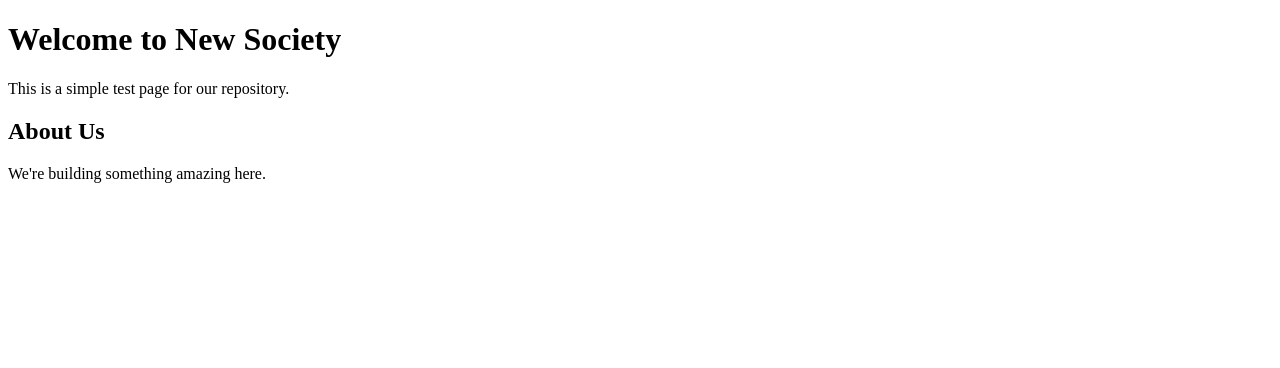
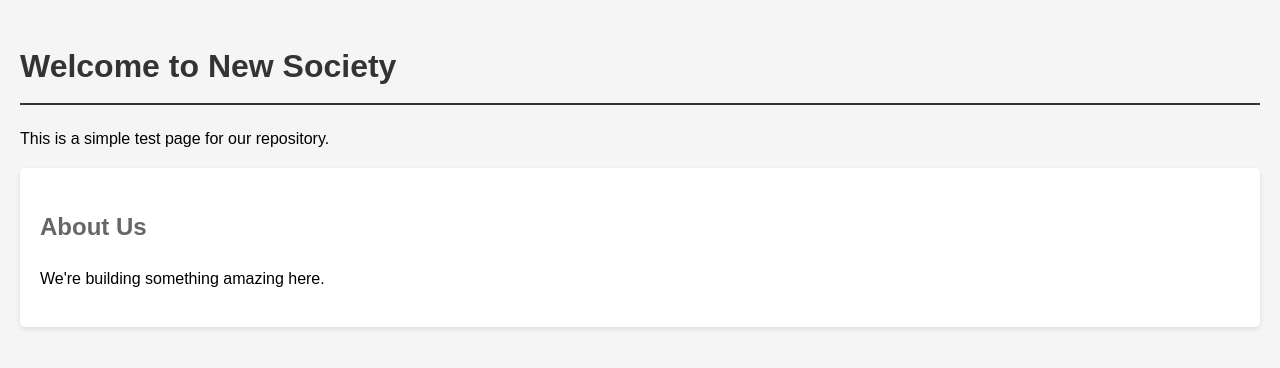
Before and after one commit to tripuae/new-society-test, a plain HTML site: page index.html in a window 1280 px wide. Drawn offline with Linux system fonts and the light colour scheme.

Commit message:
Add CSS styling

```diff
--- a/index.html
+++ b/index.html
@@ -4,6 +4,29 @@
     <meta charset="UTF-8">
     <meta name="viewport" content="width=device-width, initial-scale=1.0">
     <title>New Society Test</title>
+    <style>
+        body {
+            font-family: Arial, sans-serif;
+            line-height: 1.6;
+            margin: 0;
+            padding: 20px;
+            background-color: #f5f5f5;
+        }
+        h1 {
+            color: #333;
+            border-bottom: 2px solid #333;
+            padding-bottom: 10px;
+        }
+        .content {
+            background-color: white;
+            padding: 20px;
+            border-radius: 5px;
+            box-shadow: 0 2px 5px rgba(0,0,0,0.1);
+        }
+        h2 {
+            color: #666;
+        }
+    </style>
 </head>
 <body>
     <h1>Welcome to New Society</h1>
```
